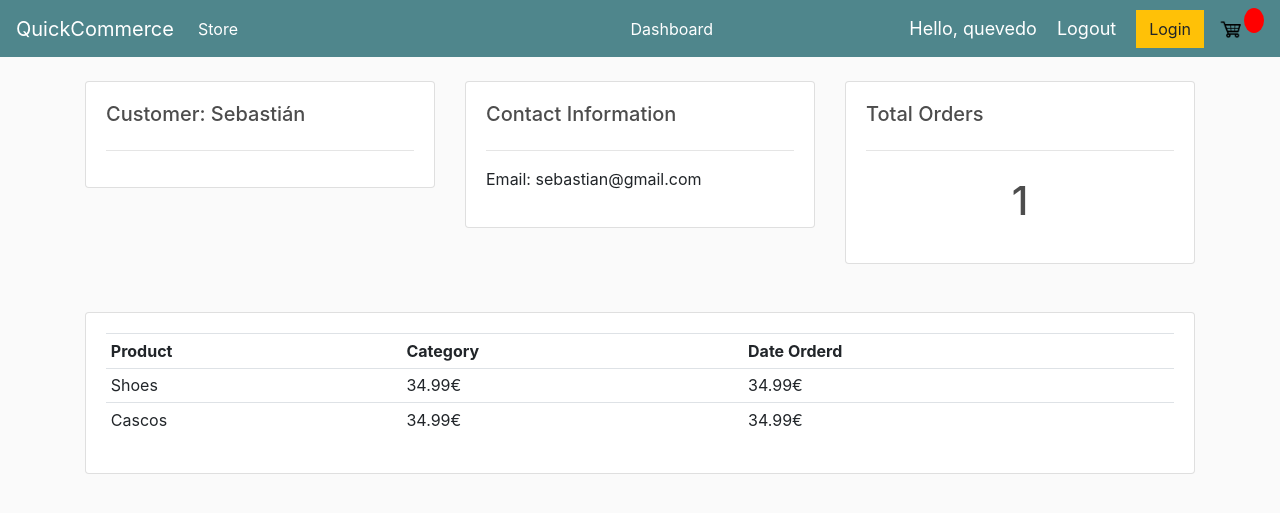
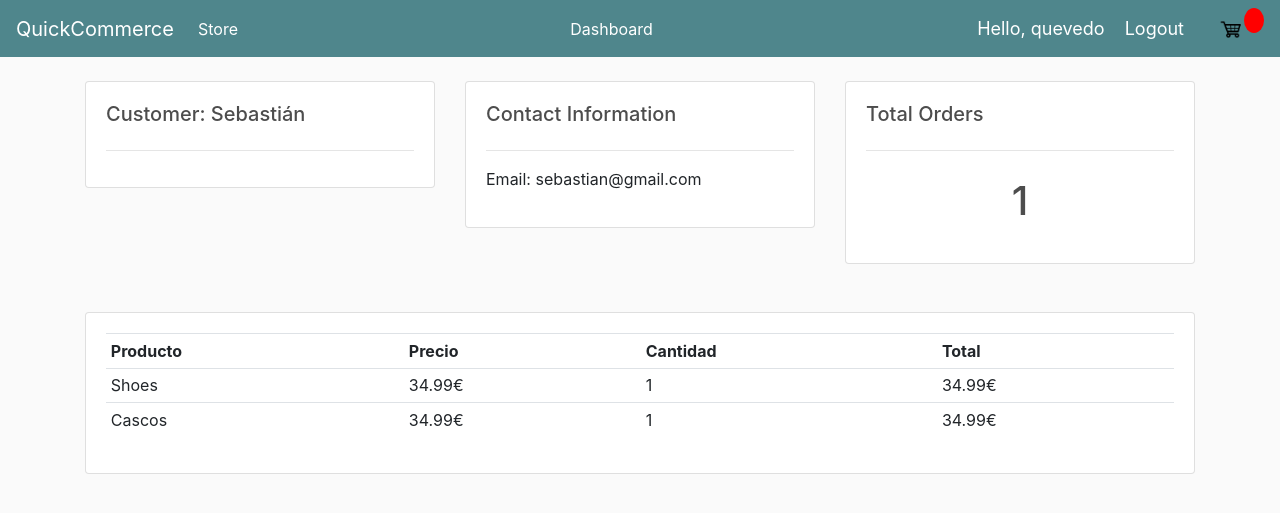
Before and after one commit to marcusskelly/QuickCommerce, a Django app: page /customer/18 in a window 1280 px wide. Shown: the top 513 px of the page. Run offline with Django 4.2, Linux system fonts and the light colour scheme; a user stored in the database is signed in; data comes from the database, SQL or seed files in the repository; both versions use the stored data as it was after the commit.

Commit message:
[IMP + FIX] Heroku deployment + debugging for authenticated user Order

```diff
--- /dev/null
+++ b/runtime.txt
@@ -0,0 +1 @@
+python-3.10.6
--- a/store/filters.py
+++ b/store/filters.py
@@ -6,4 +6,4 @@ class OrderFilter(django_filters.FilterSet):
     class Meta:
         model = Producto
         fields = '__all__'
-        exclude = ['imagen']
+        exclude = ['imagen','nombre']
--- a/store/templates/store/checkout.html
+++ b/store/templates/store/checkout.html
@@ -115,7 +115,6 @@
 </script>
 <script>
     var envio = '{{pedido.envio}}'
-    //var total = '{{pedido.get_cart_total}}'
 
 		if (envio == 'False'){
 		 	document.getElementById('shipping-info').innerHTML = ''
--- a/store/templates/store/customer.html
+++ b/store/templates/store/customer.html
@@ -40,15 +40,17 @@
 		<div class="card card-body">
 			<table class="table table-sm">
 				<tr>
-					<th>Product</th>
-					<th>Category</th>
-					<th>Date Orderd</th>
+					<th>Producto</th>
+					<th>Precio</th>
+					<th>Cantidad</th>
+					<th>Total</th>
 				</tr>
 				{% for item in items %}
 					<tr>
 						<td>{{item.producto.nombre}}</td>
 						<td>{{item.producto.precio|floatformat:2}}€</td>
-						<td>{{item.get_total|floatformat:2}}€</td>
+						<td>{{item.cantidad}}</td>
+						<td>{{item.get_total}}€</td>
 					</tr>
 				{% endfor %}
 			</table>
--- a/store/templates/store/main.html
+++ b/store/templates/store/main.html
@@ -81,21 +81,18 @@
       </ul>
       <ul class="navbar-nav mr-auto">
         <li class="nav-item active">
-
-        </li>
-      </ul>
-      <ul class="navbar-nav mr-auto">
-        <li class="nav-item active">
           <a class="nav-link" href="{% url 'dashboard' %}">Dashboard <span class="sr-only">(current)</span></a>
         </li>
       </ul>
+      {% if user.is_authenticated %}
       <span class="hello-msg">Hello, {{request.user}}</span>
-      {% if user.is_authenticated %}
       <span><a class="hello-msg" href="{% url 'logout' %}">Logout</a></span>
       {% endif %}
 
       <div class="form-inline my-2 my-lg-0">
-        <a href="" class="btn btn-warning">Login</a>
+        {% if user.is_authenticated is not True %}
+        <a href="{% url 'login' %}" class="btn btn-warning">Login</a>
+        {% endif %}
         <a href="{% url 'cart' %}">
           <img id="cart-icon" src="{% static 'images/cart.png' %}" alt="cart-image">
         </a>
--- a/store/utils.py
+++ b/store/utils.py
@@ -52,6 +52,7 @@ def cartData(request): # This function calls cookieCart() function which contain
 		pedido, created = Pedido.objects.get_or_create(cliente=cliente, completo=False)
 		items = pedido.productopedido_set.all()
 		cartItems = pedido.get_cart_items
+
 	else:
 		cookieData = cookieCart(request) # we can access whats in utils through request method
 		cartItems = cookieData['cartItems']
@@ -80,7 +81,7 @@ def guestOrder(request,data):
 		productoPedido = ProductoPedido.objects.create(
 			producto=producto,
 			pedido=pedido,
-			cantidad=item['cantidad']
+			cantidad=(item['cantidad'] if item['quantity']>0 else -1*item['quantity']),
 			) # With these lines we assign productos to productoPedido that eventually will be added to an order
 
 	return cliente,pedido
--- a/store/views.py
+++ b/store/views.py
@@ -34,9 +34,8 @@ def registerPage(request):
 				group = Group.objects.get(name='customer')
 				user.groups.add(group)
 
-				cliente, created = Cliente.objects.get_or_create(usuario=user)
-				cliente.nombre = username
-				cliente.email = email
+				cliente, created = Cliente.objects.get_or_create(usuario=user,nombre=username,email=email)
+
 
 				messages.success(request, 'Account was created for ' + str(user))
 				return redirect('login')
@@ -55,8 +54,8 @@ def loginPage(request):
 
 			if user is not None:
 				login(request, user)
-				cliente, created = Cliente.objects.get_or_create(nombre=username)
-				cliente.save()
+				#cliente, created = Cliente.objects.get_or_create(nombre=username)
+				#cliente.save()
 				return redirect('store')
 			else:
 				messages.info(request, 'Username or password is incorrect')
@@ -126,6 +125,7 @@ def checkout(request):
 	cartItems = data['cartItems']
 	pedido = data['pedido']
 	items = data['items']
+	print(pedido.get_cart_total,type(pedido.get_cart_total))
 
 	context = {'items':items, 'pedido':pedido,'cartItems':cartItems}
 	return render(request, 'store/checkout.html', context)
@@ -143,6 +143,8 @@ def updateItem(request):
 	pedido, created = Pedido.objects.get_or_create(cliente=cliente, completo=False)
 
 	productoPedido, created = ProductoPedido.objects.get_or_create(pedido=pedido, producto=producto)
+
+	print(pedido.get_cart_total,type(pedido.get_cart_total))
 
 	if action == 'add':
 		productoPedido.cantidad = (productoPedido.cantidad + 1)
@@ -164,28 +166,31 @@ def processOrder(request): # This method will create an order regardless of the
 	if request.user.is_authenticated:
 		cliente = request.user.cliente
 		pedido, created = Pedido.objects.get_or_create(cliente=cliente, completo=True) # inserts one record into table Pedido
-		pedido.save()
+		print(pedido.get_cart_total,type(pedido.get_cart_total))
+
 
 	else:
 
 		cliente, pedido = guestOrder(request,data) # adds value to these two variables (cliente, pedido) from function guestOrder()
 
-		total = float(data['form']['total']) # We get the total value from the form in the fetch call
-		pedido.codigo_transaccion = codigo_transaccion
+	total = float(data['form']['total']) # We get the total value from the form in the fetch call
+	print(pedido.get_cart_total,type(pedido.get_cart_total))
+	print(total,type(total))
+	pedido.codigo_transaccion = codigo_transaccion
+	if total == float(pedido.get_cart_total):
+		print('totals match')
+		pedido.completo = True
+	pedido.save() # With these lines we make sure that an order is created regardless of the condition of being a guest user or registered
 
-		if total == pedido.get_cart_total:
-			pedido.completo = True
-		pedido.save() # With these lines we make sure that an order is created regardless of the condition of being a guest user or registered
-
-		# Si el pedido contiene productos no digitales, se crea un registro en tabla DireccionPedido
-		if pedido.envio == True:
-			DireccionPedido.objects.create(
-			cliente=cliente,
-			pedido=pedido,
-			direccion=data['envio']['direccion'],
-			ciudad=data['envio']['ciudad'],
-			provincia=data['envio']['provincia'],
-			codigo_postal=data['envio']['codigo_postal'],
-			)
+	# Si el pedido contiene productos no digitales, se crea un registro en tabla DireccionPedido
+	if pedido.envio == True:
+		DireccionPedido.objects.create(
+		cliente=cliente,
+		pedido=pedido,
+		direccion=data['envio']['direccion'],
+		ciudad=data['envio']['ciudad'],
+		provincia=data['envio']['provincia'],
+		codigo_postal=data['envio']['codigo_postal'],
+		)
 
 	return JsonResponse('Payment submitted..', safe=False)
```
Also changed, not shown: quick_commerce/settings.py (+4 -3 lines), requirements.txt (added, +100 -0 lines), db.sqlite3, 1 other file.
